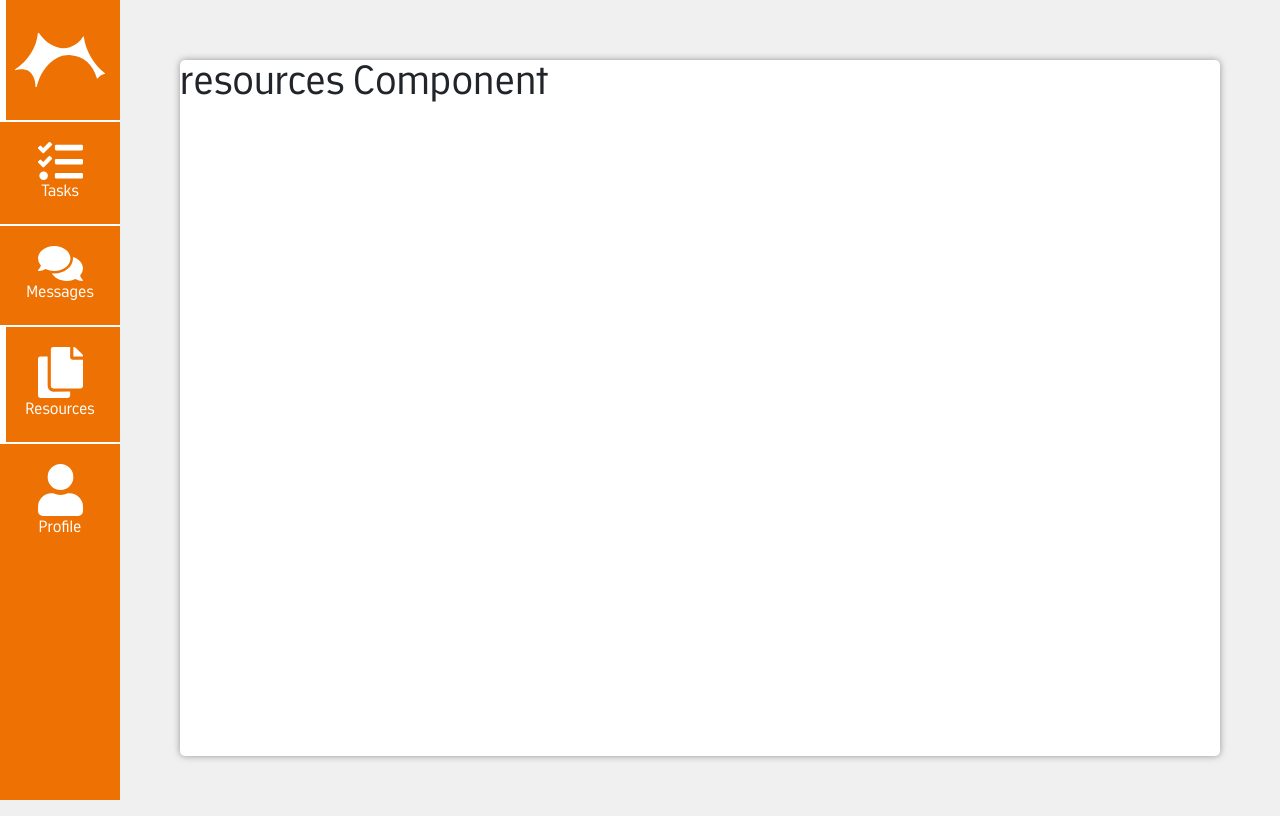
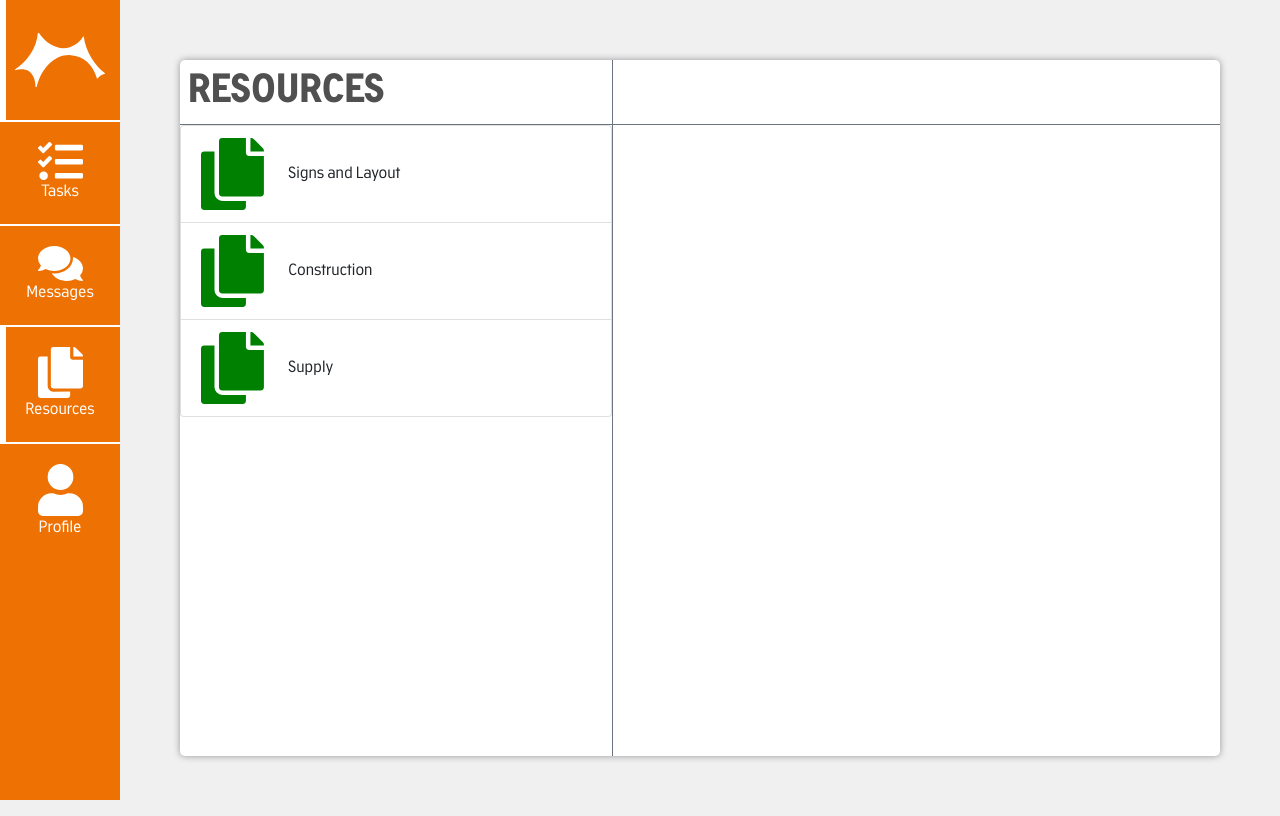
Before and after one commit to hjaltedaniel/RoskildeTasks, a Vue app in the folder client/: page /resources in a window 1280 px wide. Built offline with nearby package versions, Linux system fonts and the light colour scheme.

Commit message:
Feature: Added ressource categories

```diff
--- a/client/src/views/Resources/Resources.html
+++ b/client/src/views/Resources/Resources.html
@@ -1,4 +1,57 @@
+<section class="resources">
+  <div class="container-fluid">
+    <div class="row">
+      <div id="left-row" class="col-md-5 border-right border-secondary px-0">
+        <h1 class="text-uppercase border-bottom border-secondary mb-0 p-2">Resources</h1>
+        <ul class="list-group">
+          <li class="list-group-item" v-for="category in categories">
+            <div class="d-flex flex-row">
+              <svg xmlns="http://www.w3.org/2000/svg" width="62.908" height="71.895" viewBox="0 0 62.908 71.895">
+                <path v-bind:fill="iconColor" class="a" d="M44.934,62.908v5.617a3.37,3.37,0,0,1-3.37,3.37H3.37A3.37,3.37,0,0,1,0,68.525V16.85a3.37,3.37,0,0,1,3.37-3.37H13.48V55.045a7.872,7.872,0,0,0,7.864,7.864Zm0-48.3V0H21.344a3.37,3.37,0,0,0-3.37,3.37V55.045a3.37,3.37,0,0,0,3.37,3.37H59.538a3.37,3.37,0,0,0,3.37-3.37V17.974H48.3A3.38,3.38,0,0,1,44.934,14.6Zm16.987-4.357L52.662.987A3.37,3.37,0,0,0,50.279,0h-.851V13.48h13.48V12.63a3.37,3.37,0,0,0-.987-2.383Z"/>
+              </svg>
+              <p class="ml-4 my-0 align-self-center">{{ category.title }}</p>
+            </div>
+          </li>
+        </ul>
+      </div>
+      <div class="col-md-7 px-0">
+        <h1 class="border-secondary border-bottom p-2"><span class="invisible">Files</span></h1>
+      </div>
+    </div>
+  </div>
+<!--   	<div class="container-fluid">
+      <div class="row">
+        // RESSOURCES CATEGORIES START
+        <div class="col-md-5 border-bottom border-right border-secondary">
+          <h1 class="text-uppercase m-1">Ressources</h1>
+        </div>
+        // RESSOURCES CATEGORIES END
 
-<section class="resources">
-  <h1>resources Component</h1>
-</section>
+        // RESSOURCES FILE WINDOW START
+        <div class="col-md-7 border-bottom border-secondary">
+          <div class="row">
+            <div class="col-md-1 mt-1">
+              <div class="circle-container">
+                <div class="circle" v-bind:style="{backgroundColor: iconBackground}">
+                  <h2 class="text-uppercase circle-text" v-bind:style="{color: iconLetterColor}">{{ iconLetter }}</h2>
+                </div>
+              </div>
+            </div>
+            <div class="col-md-11 d-flex align-self-end">
+              <h2 class="mt-1">{{ categoryTitle }}</h2>
+            </div>
+          </div>
+        </div>
+       // RESSOURCES FILE WINDOW END
+      </div>
+      <div class="row">
+        <div class="col-md-5 pr-0 pl-0">
+          <ul class="list-group">
+              <li v-for="category in categories" class="list-group-item">
+                {{category.title}}
+              </li>
+            </ul>
+        </div>
+      </div>
+    </div> -->
+  </section>
--- a/client/src/views/Resources/Resources.js
+++ b/client/src/views/Resources/Resources.js
@@ -5,7 +5,12 @@ export default {
   props: [],
   data () {
     return {
-
+      iconColor: 'green',
+      categories: [
+        {title: 'Signs and Layout'},
+        {title: 'Construction'},
+        {title: 'Supply'}
+      ]
     }
   },
   computed: {
--- a/client/src/views/Resources/Resources.scss
+++ b/client/src/views/Resources/Resources.scss
@@ -1,3 +1,9 @@
 .resources {
-
+    h1 {
+        font-family: $font-bold;
+        color: $color-black;
+    }
+    #left-row {
+        height: 87vh;
+    }
 }
```
Also changed, not shown: 1 other file (tests, documents, lock files or other folders).
